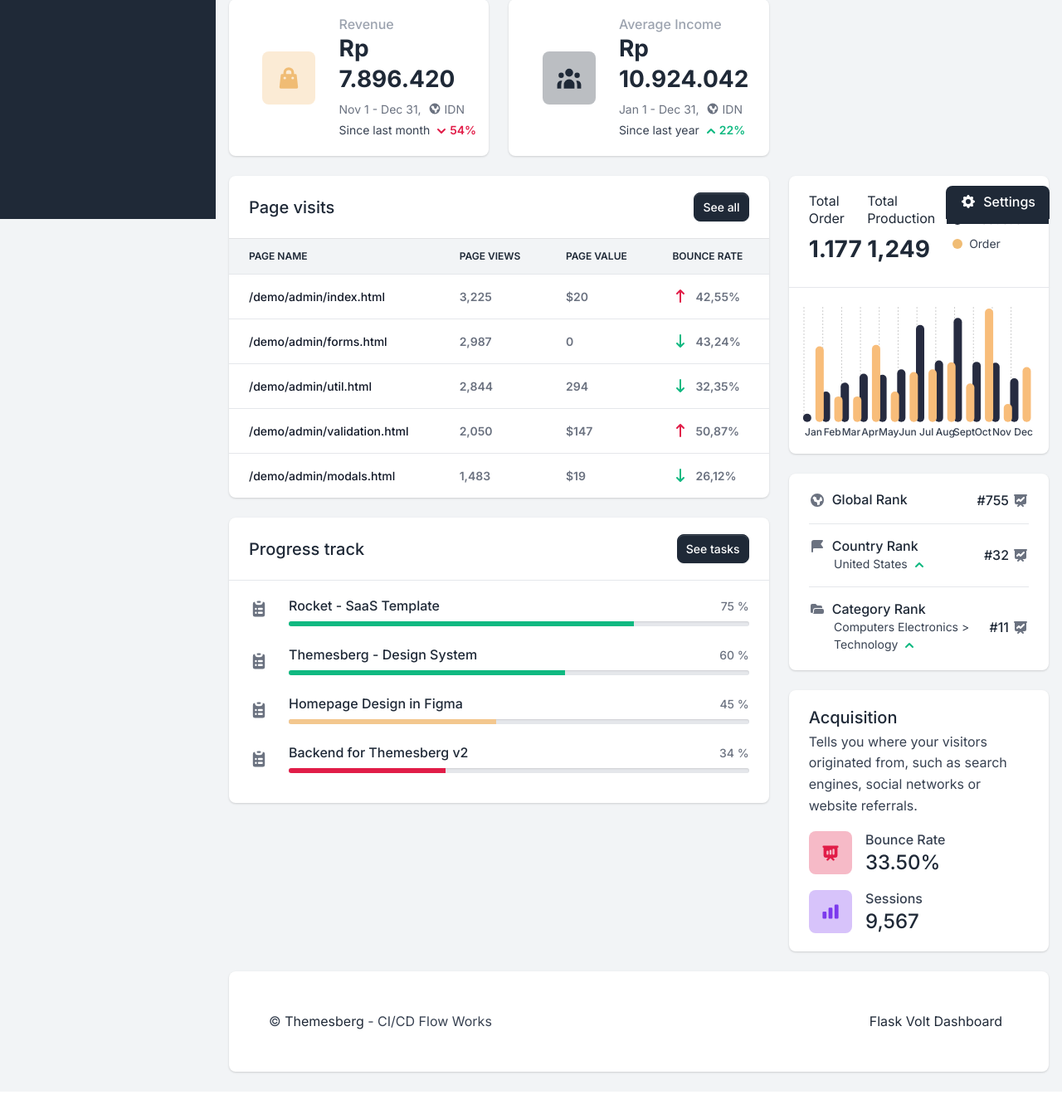
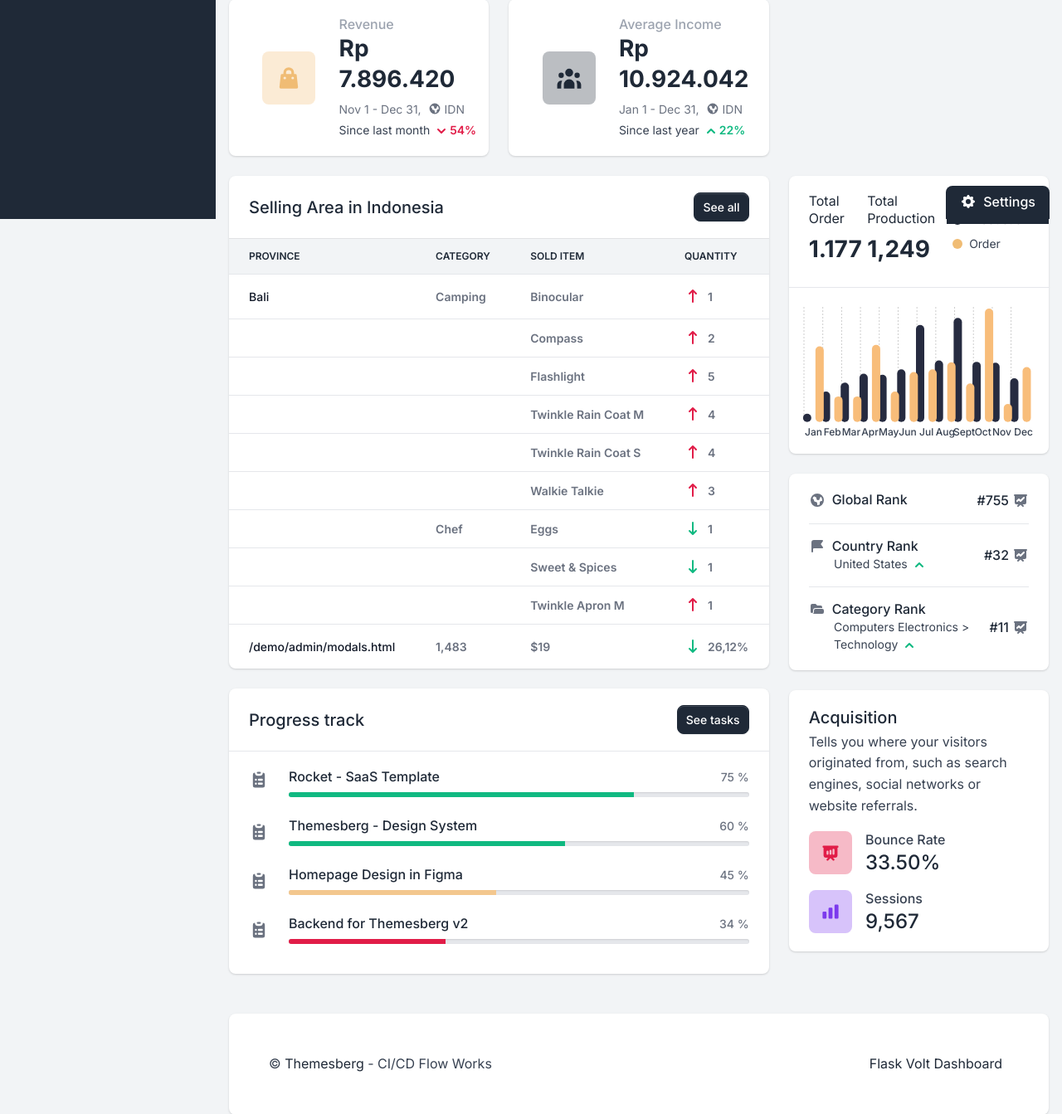
Before and after one commit to renjanay/VoltFlask, a Flask app: page /dashboard.html in a window 1280 px wide. Shown: the part 536-1879 px from the top of the page at 83% size. Before the commit the page ends 1852 px from the top, so only its background shows below. Run offline with Flask 2, Linux system fonts and the light colour scheme; the visitor is signed in with stand-in values (Sample User, id 1); data comes from the database, SQL or seed files in the repository; parts of the project's set-up code (start-up, migrations or seed data) failed here and were passed over; some libraries are stand-ins or nearby versions.

Commit message:
Added Selling Area Table

```diff
--- a/apps/templates/home/dashboard.html
+++ b/apps/templates/home/dashboard.html
@@ -127,12 +127,13 @@
     <div class="row">
         <div class="col-12 col-xl-8">
             <div class="row">
+                <!--Table Daerah Penjualan Start-->
                 <div class="col-12 mb-4">
                     <div class="card border-0 shadow">
                         <div class="card-header">
                             <div class="row align-items-center">
                                 <div class="col">
-                                    <h2 class="fs-5 fw-bold mb-0">Page visits</h2>
+                                    <h2 class="fs-5 fw-bold mb-0">Selling Area in Indonesia</h2>
                                 </div>
                                 <div class="col text-end">
                                     <a href="#" class="btn btn-sm btn-primary">See all</a>
@@ -143,78 +144,163 @@
                             <table class="table align-items-center table-flush">
                                 <thead class="thead-light">
                                 <tr>
-                                    <th class="border-bottom" scope="col">Page name</th>
-                                    <th class="border-bottom" scope="col">Page Views</th>
-                                    <th class="border-bottom" scope="col">Page Value</th>
-                                    <th class="border-bottom" scope="col">Bounce rate</th>
+                                    <th class="border-bottom" scope="col">Province</th>
+                                    <th class="border-bottom" scope="col">Category</th>
+                                    <th class="border-bottom" scope="col">Sold Item</th>
+                                    <th class="border-bottom" scope="col">Quantity</th>
                                 </tr>
                                 </thead>
                                 <tbody>
                                 <tr>
                                     <th class="text-gray-900" scope="row">
-                                        /demo/admin/index.html
+                                        Bali
                                     </th>
                                     <td class="fw-bolder text-gray-500">
-                                        3,225
+                                        Camping
                                     </td>
                                     <td class="fw-bolder text-gray-500">
-                                        $20
+                                        Binocular
                                     </td>
                                     <td class="fw-bolder text-gray-500">
                                         <div class="d-flex">
                                             <svg class="icon icon-xs text-danger me-2" fill="currentColor" viewBox="0 0 20 20" xmlns="http://www.w3.org/2000/svg"><path fill-rule="evenodd" d="M5.293 7.707a1 1 0 010-1.414l4-4a1 1 0 011.414 0l4 4a1 1 0 01-1.414 1.414L11 5.414V17a1 1 0 11-2 0V5.414L6.707 7.707a1 1 0 01-1.414 0z" clip-rule="evenodd"></path></svg>
-                                            42,55%
+                                            1
                                         </div>
                                     </td>
                                 </tr>
                                 <tr>
                                     <th class="text-gray-900" scope="row">
-                                        /demo/admin/forms.html
+
                                     </th>
                                     <td class="fw-bolder text-gray-500">
-                                        2,987
+
                                     </td>
                                     <td class="fw-bolder text-gray-500">
-                                        0
+                                        Compass
                                     </td>
                                     <td class="fw-bolder text-gray-500">
                                         <div class="d-flex">
-                                            <svg class="icon icon-xs text-success me-2" fill="currentColor" viewBox="0 0 20 20" xmlns="http://www.w3.org/2000/svg"><path fill-rule="evenodd" d="M14.707 12.293a1 1 0 010 1.414l-4 4a1 1 0 01-1.414 0l-4-4a1 1 0 111.414-1.414L9 14.586V3a1 1 0 012 0v11.586l2.293-2.293a1 1 0 011.414 0z" clip-rule="evenodd"></path></svg>
-                                            43,24%
+                                            <svg class="icon icon-xs text-danger me-2" fill="currentColor" viewBox="0 0 20 20" xmlns="http://www.w3.org/2000/svg"><path fill-rule="evenodd" d="M5.293 7.707a1 1 0 010-1.414l4-4a1 1 0 011.414 0l4 4a1 1 0 01-1.414 1.414L11 5.414V17a1 1 0 11-2 0V5.414L6.707 7.707a1 1 0 01-1.414 0z" clip-rule="evenodd"></path></svg>
+                                            2
                                         </div>
                                     </td>
                                 </tr>
                                 <tr>
                                     <th class="text-gray-900" scope="row">
-                                        /demo/admin/util.html
+
                                     </th>
                                     <td class="fw-bolder text-gray-500">
-                                        2,844
+
                                     </td>
                                     <td class="fw-bolder text-gray-500">
-                                    294
+                                        Flashlight
                                     </td>
                                     <td class="fw-bolder text-gray-500">
                                         <div class="d-flex">
-                                            <svg class="icon icon-xs text-success me-2" fill="currentColor" viewBox="0 0 20 20" xmlns="http://www.w3.org/2000/svg"><path fill-rule="evenodd" d="M14.707 12.293a1 1 0 010 1.414l-4 4a1 1 0 01-1.414 0l-4-4a1 1 0 111.414-1.414L9 14.586V3a1 1 0 012 0v11.586l2.293-2.293a1 1 0 011.414 0z" clip-rule="evenodd"></path></svg>
-                                            32,35%
+                                            <svg class="icon icon-xs text-danger me-2" fill="currentColor" viewBox="0 0 20 20" xmlns="http://www.w3.org/2000/svg"><path fill-rule="evenodd" d="M5.293 7.707a1 1 0 010-1.414l4-4a1 1 0 011.414 0l4 4a1 1 0 01-1.414 1.414L11 5.414V17a1 1 0 11-2 0V5.414L6.707 7.707a1 1 0 01-1.414 0z" clip-rule="evenodd"></path></svg>
+                                            5
                                         </div>
                                     </td>
                                 </tr>
                                 <tr>
                                     <th class="text-gray-900" scope="row">
-                                        /demo/admin/validation.html
+
                                     </th>
                                     <td class="fw-bolder text-gray-500">
-                                        2,050
+
                                     </td>
                                     <td class="fw-bolder text-gray-500">
-                                        $147
+                                        Twinkle Rain Coat M
                                     </td>
                                     <td class="fw-bolder text-gray-500">
                                         <div class="d-flex">
                                             <svg class="icon icon-xs text-danger me-2" fill="currentColor" viewBox="0 0 20 20" xmlns="http://www.w3.org/2000/svg"><path fill-rule="evenodd" d="M5.293 7.707a1 1 0 010-1.414l4-4a1 1 0 011.414 0l4 4a1 1 0 01-1.414 1.414L11 5.414V17a1 1 0 11-2 0V5.414L6.707 7.707a1 1 0 01-1.414 0z" clip-rule="evenodd"></path></svg>
-                                            50,87%
+                                            4
+                                        </div>
+                                    </td>
+                                </tr>
+                                <tr>
+                                    <th class="text-gray-900" scope="row">
+
+                                    </th>
+                                    <td class="fw-bolder text-gray-500">
+
+                                    </td>
+                                    <td class="fw-bolder text-gray-500">
+                                        Twinkle Rain Coat S
+                                    </td>
+                                    <td class="fw-bolder text-gray-500">
+                                        <div class="d-flex">
+                                            <svg class="icon icon-xs text-danger me-2" fill="currentColor" viewBox="0 0 20 20" xmlns="http://www.w3.org/2000/svg"><path fill-rule="evenodd" d="M5.293 7.707a1 1 0 010-1.414l4-4a1 1 0 011.414 0l4 4a1 1 0 01-1.414 1.414L11 5.414V17a1 1 0 11-2 0V5.414L6.707 7.707a1 1 0 01-1.414 0z" clip-rule="evenodd"></path></svg>
+                                            4
+                                        </div>
+                                    </td>
+                                </tr>
+                                <tr>
+                                    <th class="text-gray-900" scope="row">
+
+                                    </th>
+                                    <td class="fw-bolder text-gray-500">
+
+                                    </td>
+                                    <td class="fw-bolder text-gray-500">
+                                        Walkie Talkie
+                                    </td>
+                                    <td class="fw-bolder text-gray-500">
+                                        <div class="d-flex">
+                                            <svg class="icon icon-xs text-danger me-2" fill="currentColor" viewBox="0 0 20 20" xmlns="http://www.w3.org/2000/svg"><path fill-rule="evenodd" d="M5.293 7.707a1 1 0 010-1.414l4-4a1 1 0 011.414 0l4 4a1 1 0 01-1.414 1.414L11 5.414V17a1 1 0 11-2 0V5.414L6.707 7.707a1 1 0 01-1.414 0z" clip-rule="evenodd"></path></svg>
+                                            3
+                                        </div>
+                                    </td>
+                                </tr>
+                                <tr>
+                                    <th class="text-gray-900" scope="row">
+
+                                    </th>
+                                    <td class="fw-bolder text-gray-500">
+                                        Chef
+                                    </td>
+                                    <td class="fw-bolder text-gray-500">
+                                        Eggs
+                                    </td>
+                                    <td class="fw-bolder text-gray-500">
+                                        <div class="d-flex">
+                                            <svg class="icon icon-xs text-success me-2" fill="currentColor" viewBox="0 0 20 20" xmlns="http://www.w3.org/2000/svg"><path fill-rule="evenodd" d="M14.707 12.293a1 1 0 010 1.414l-4 4a1 1 0 01-1.414 0l-4-4a1 1 0 111.414-1.414L9 14.586V3a1 1 0 012 0v11.586l2.293-2.293a1 1 0 011.414 0z" clip-rule="evenodd"></path></svg>
+                                            1
+                                        </div>
+                                    </td>
+                                </tr>
+                                <tr>
+                                    <th class="text-gray-900" scope="row">
+
+                                    </th>
+                                    <td class="fw-bolder text-gray-500">
+
+                                    </td>
+                                    <td class="fw-bolder text-gray-500">
+                                    Sweet & Spices
+                                    </td>
+                                    <td class="fw-bolder text-gray-500">
+                                        <div class="d-flex">
+                                            <svg class="icon icon-xs text-success me-2" fill="currentColor" viewBox="0 0 20 20" xmlns="http://www.w3.org/2000/svg"><path fill-rule="evenodd" d="M14.707 12.293a1 1 0 010 1.414l-4 4a1 1 0 01-1.414 0l-4-4a1 1 0 111.414-1.414L9 14.586V3a1 1 0 012 0v11.586l2.293-2.293a1 1 0 011.414 0z" clip-rule="evenodd"></path></svg>
+                                            1
+                                        </div>
+                                    </td>
+                                </tr>
+                                <tr>
+                                    <th class="text-gray-900" scope="row">
+
+                                    </th>
+                                    <td class="fw-bolder text-gray-500">
+
+                                    </td>
+                                    <td class="fw-bolder text-gray-500">
+                                        Twinkle Apron M
+                                    </td>
+                                    <td class="fw-bolder text-gray-500">
+                                        <div class="d-flex">
+                                            <svg class="icon icon-xs text-danger me-2" fill="currentColor" viewBox="0 0 20 20" xmlns="http://www.w3.org/2000/svg"><path fill-rule="evenodd" d="M5.293 7.707a1 1 0 010-1.414l4-4a1 1 0 011.414 0l4 4a1 1 0 01-1.414 1.414L11 5.414V17a1 1 0 11-2 0V5.414L6.707 7.707a1 1 0 01-1.414 0z" clip-rule="evenodd"></path></svg>
+                                            1
                                         </div>
                                     </td>
                                 </tr>
@@ -240,6 +326,7 @@
                         </div>
                     </div>
                 </div>
+                <!--Table Daerah Penjualan End-->
                 <div class="col-12 col-xxl-6 mb-4">
                     <div class="card border-0 shadow">
                         <div class="card-header border-bottom d-flex align-items-center justify-content-between">
```
